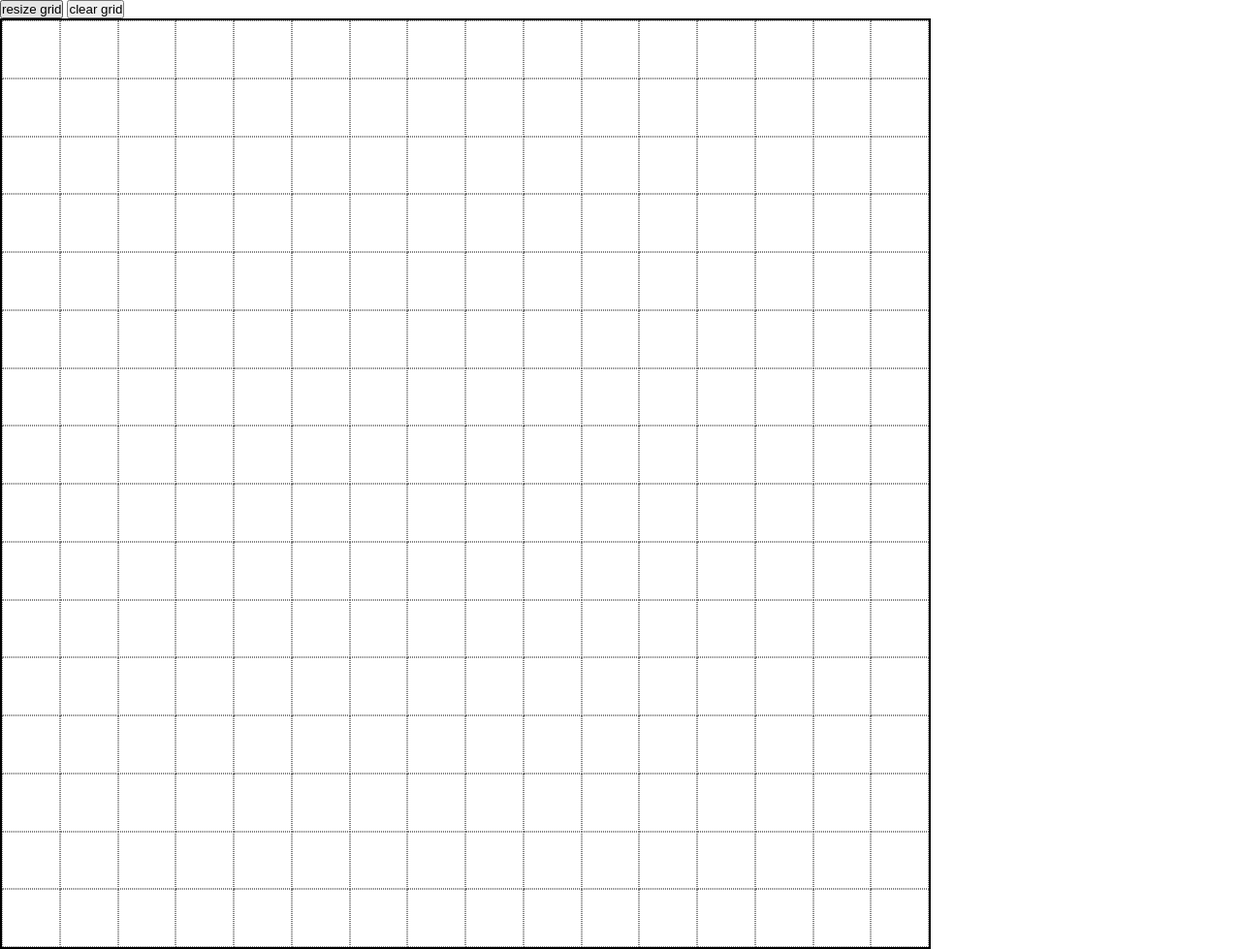
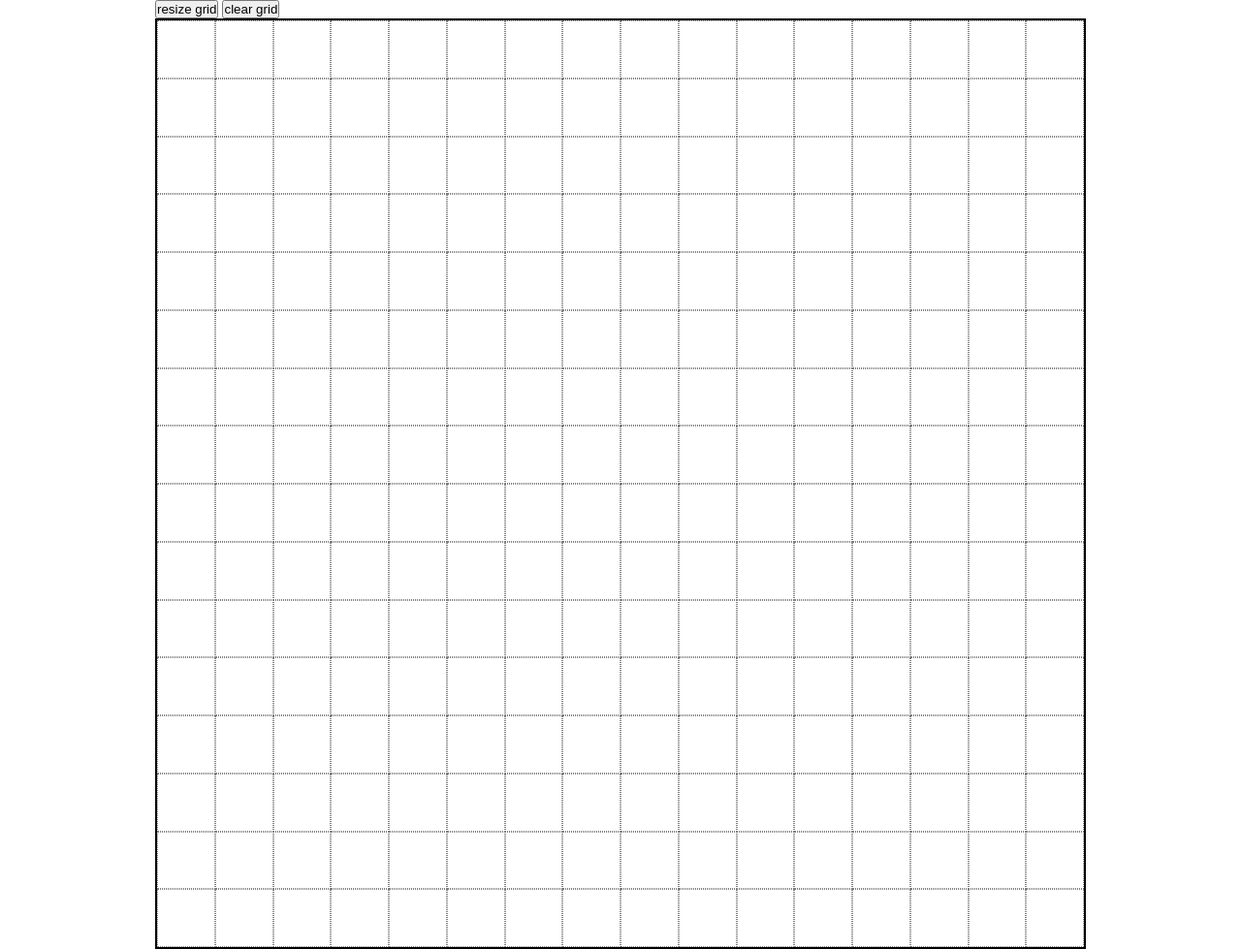
Before and after one commit to isabel-ramirez/etch-a-sketch, a plain HTML site: page index.html in a window 1280 px wide. Shown: the whole page at 97% size. Drawn offline with Linux system fonts and the light colour scheme.

Commit message:
feat: Center components

```diff
--- a/index.html
+++ b/index.html
@@ -7,8 +7,12 @@
     <script src="script.js" defer></script>
   </head>
   <body>
-    <button id="resize-btn">resize grid</button>
-    <button id="clear-btn">clear grid</button>
-    <div id="container"></div>
+    <div>
+      <div id="buttons">
+        <button id="resize-btn">resize grid</button>
+        <button id="clear-btn">clear grid</button>
+      </div>
+      <div id="container"></div>
+    </div>
   </body>
 </html>
--- a/styles.css
+++ b/styles.css
@@ -11,6 +11,12 @@ html {
 * {
   margin: 0;
   padding: 0;
+}
+
+body {
+  display: flex;
+  justify-content: center;
+  align-item: center;
 }
 
 #container {
```
